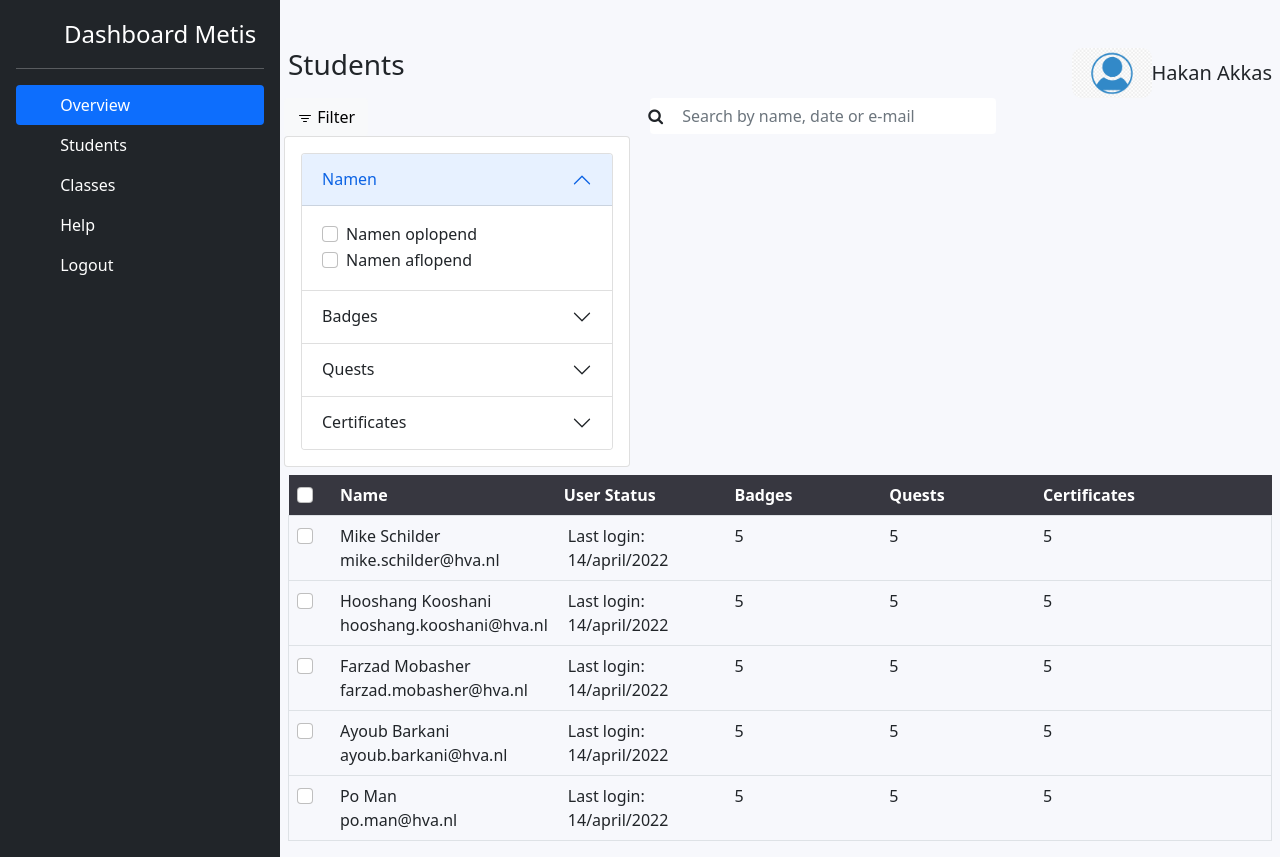
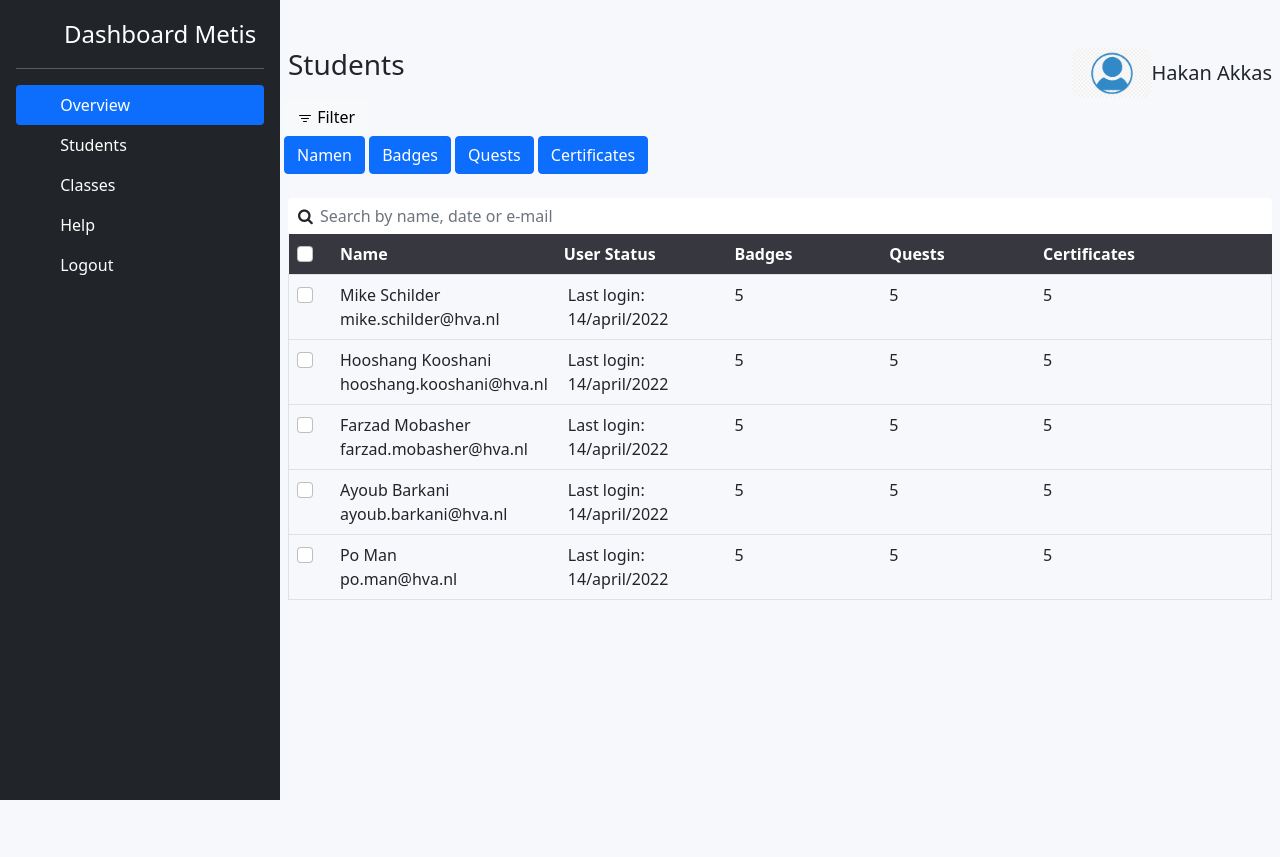
Before and after one commit to lucasvtoor/student-tracking, a Flask app: page /users in a window 1280 px wide, after a click on "Filter". After the commit the page ends 800 px from the top, so only its background shows below. Run offline with Flask 2, Linux system fonts and the light colour scheme; parts of the project's set-up code (start-up, migrations or seed data) failed here and were passed over; some libraries are stand-ins or nearby versions.

Commit message:
filter buttons fixed, horizontal alligned and collapse if other filter is pressed

```diff
--- a/app/templates/users.html
+++ b/app/templates/users.html
@@ -29,19 +29,26 @@
           Filter
         </button>
         <div class="collapse" id="collapseFilter">
-          <div class="card card-body w-auto">
-            <div class="accordion" id="accordionPanelsStayOpenExample">
-              <div class="accordion-item">
-                <h2 class="accordion-header" id="panelsStayOpen-headingOne">
-                  <button class="accordion-button" type="button" data-bs-toggle="collapse"
-                    data-bs-target="#panelsStayOpen-collapseOne" aria-expanded="true"
-                    aria-controls="panelsStayOpen-collapseOne">
+          <div id="collapseIfOtherActive">
+            <p>
+              <button class="btn btn-primary" type="button" data-bs-toggle="collapse"
+                data-bs-target="#collapseFilterOption" aria-expanded="false" aria-controls="collapseExample">
                 Namen
               </button>
-                </h2>
-                <div id="panelsStayOpen-collapseOne" class="accordion-collapse collapse show"
-                  aria-labelledby="panelsStayOpen-headingOne">
-                  <div class="accordion-body">
+              <button class="btn btn-primary" type="button" data-bs-toggle="collapse"
+                data-bs-target="#collapseFilterOption2" aria-expanded="false" aria-controls="collapseExample">
+                Badges
+              </button>
+              <button class="btn btn-primary" type="button" data-bs-toggle="collapse"
+                data-bs-target="#collapseFilterOption3" aria-expanded="false" aria-controls="collapseExample">
+                Quests
+              </button>
+              <button class="btn btn-primary" type="button" data-bs-toggle="collapse"
+                data-bs-target="#collapseFilterOption4" aria-expanded="false" aria-controls="collapseExample">
+                Certificates
+              </button>
+            </p>
+            <div class="collapse" id="collapseFilterOption" data-bs-parent="#collapseIfOtherActive">
               <div class="form-check form-check-inline">
                 <input class="form-check-input" type="checkbox" id="inlineCheckbox1" value="option1">
                 <label class="form-check-label" for="inlineCheckbox1">Namen oplopend</label>
@@ -51,19 +58,7 @@
                 <label class="form-check-label" for="inlineCheckbox2">Namen aflopend</label>
               </div>
             </div>
-                </div>
-              </div>
-              <div class="accordion-item">
-                <h2 class="accordion-header" id="panelsStayOpen-headingTwo">
-                  <button class="accordion-button collapsed" type="button" data-bs-toggle="collapse"
-                    data-bs-target="#panelsStayOpen-collapseTwo" aria-expanded="false"
-                    aria-controls="panelsStayOpen-collapseTwo">
-                    Badges
-                  </button>
-                </h2>
-                <div id="panelsStayOpen-collapseTwo" class="accordion-collapse collapse"
-                  aria-labelledby="panelsStayOpen-headingTwo">
-                  <div class="accordion-body">
+            <div class="collapse" id="collapseFilterOption2" data-bs-parent="#collapseIfOtherActive">
               <div class="form-check form-check-inline">
                 <input class="form-check-input" type="checkbox" id="inlineCheckbox3" value="option3">
                 <label class="form-check-label" for="inlineCheckbox3">Badges oplopend</label>
@@ -72,71 +67,54 @@
                 <input class="form-check-input" type="checkbox" id="inlineCheckbox4" value="option4">
                 <label class="form-check-label" for="inlineCheckbox4">Badges aflopend</label>
               </div>
+              <br>
+              <br>
               <label for="customRange2" class="form-label">Hoeveelheid badges</label>
-                    <input type="range" value="5" min="0" max="50" oninput="this.nextElementSibling.value = this.value" class="form-range" id="customRange">
+              <input type="range" value="5" min="0" max="50" oninput="this.nextElementSibling.value = this.value"
+                class="form-range" id="customRange2">
               <output>5</output>
             </div>
-                </div>
-              </div>
-              <div class="accordion-item">
-                <h2 class="accordion-header" id="panelsStayOpen-headingThree">
-                  <button class="accordion-button collapsed" type="button" data-bs-toggle="collapse"
-                    data-bs-target="#panelsStayOpen-collapseThree" aria-expanded="false"
-                    aria-controls="panelsStayOpen-collapseThree">
-                    Quests
-                  </button>
-                </h2>
-                <div id="panelsStayOpen-collapseThree" class="accordion-collapse collapse"
-                  aria-labelledby="panelsStayOpen-headingThree">
-                  <div class="accordion-body">
+            <div class="collapse" id="collapseFilterOption3" data-bs-parent="#collapseIfOtherActive">
               <div class="form-check form-check-inline">
-                      <input class="form-check-input" type="checkbox" id="inlineCheckbox5" value="option5">
+                <input class="form-check-input" type="checkbox" id="inlineCheckbox5" value="option3">
                 <label class="form-check-label" for="inlineCheckbox5">Quests oplopend</label>
               </div>
               <div class="form-check form-check-inline">
-                      <input class="form-check-input" type="checkbox" id="inlineCheckbox6" value="option6">
+                <input class="form-check-input" type="checkbox" id="inlineCheckbox6" value="option4">
                 <label class="form-check-label" for="inlineCheckbox6">Quests aflopend</label>
               </div>
-                    <label for="customRange2" class="form-label">Hoeveelheid quests</label>
-                    <input type="range" value="5" min="0" max="50" oninput="this.nextElementSibling.value = this.value" class="form-range" id="customRange2">
+              <br>
+              <br>
+              <label for="customRange3" class="form-label">Hoeveelheid Quests</label>
+              <input type="range" value="5" min="0" max="50" oninput="this.nextElementSibling.value = this.value"
+                class="form-range" id="customRange3">
               <output>5</output>
             </div>
-                </div>
-              </div>
-              <div class="accordion-item">
-                <h2 class="accordion-header" id="panelsStayOpen-headingFour">
-                  <button class="accordion-button collapsed" type="button" data-bs-toggle="collapse"
-                    data-bs-target="#panelsStayOpen-collapseFour" aria-expanded="false"
-                    aria-controls="panelsStayOpen-collapseFour">
-                    Certificates
-                  </button>
-                </h2>
-                <div id="panelsStayOpen-collapseFour" class="accordion-collapse collapse"
-                  aria-labelledby="panelsStayOpen-headingFour">
-                  <div class="accordion-body">
+            <div class="collapse" id="collapseFilterOption4" data-bs-parent="#collapseIfOtherActive">
               <div class="form-check form-check-inline">
-                      <input class="form-check-input" type="checkbox" id="inlineCheckbox7" value="option7">
-                      <label class="form-check-label" for="inlineCheckbox7">Certificates oplopend</label>
+                <input class="form-check-input" type="checkbox" id="inlineCheckbox7" value="option5">
+                <label class="form-check-label" for="inlineCheckbox5">Certificates oplopend</label>
               </div>
               <div class="form-check form-check-inline">
-                      <input class="form-check-input" type="checkbox" id="inlineCheckbox8" value="option8">
-                      <label class="form-check-label" for="inlineCheckbox8">Certificates aflopend</label>
+                <input class="form-check-input" type="checkbox" id="inlineCheckbox8" value="option6">
+                <label class="form-check-label" for="inlineCheckbox6">Certificates aflopend</label>
               </div>
-                    <label for="customRange2" class="form-label">Hoeveelheid certificates</label>
-                    <input type="range" value="5" min="0" max="50" oninput="this.nextElementSibling.value = this.value" class="form-range" id="customRange3">
+              <br>
+              <br>
+              <label for="customRange4" class="form-label">Hoeveelheid Certificates</label>
+              <input type="range" value="5" min="0" max="50" oninput="this.nextElementSibling.value = this.value"
+                class="form-range" id="customRange4">
               <output>5</output>
             </div>
           </div>
         </div>
       </div>
-          </div>
+
+
     </div>
   </div>
   <div class="position-relative col"> <span class="position-absolute search"><i class="fa fa-search"></i></span>
-        <input class="form-control w-100" placeholder="Search by name, date or e-mail">
-      </div>
-
-    </div>
+    <input class="form-control" placeholder="Search by name, date or e-mail">
   </div>
   <div class="table-responsive">
     <table class="table table-responsive table-borderless user-table">
```
Lines whose indentation alone changed are shown as unchanged.
